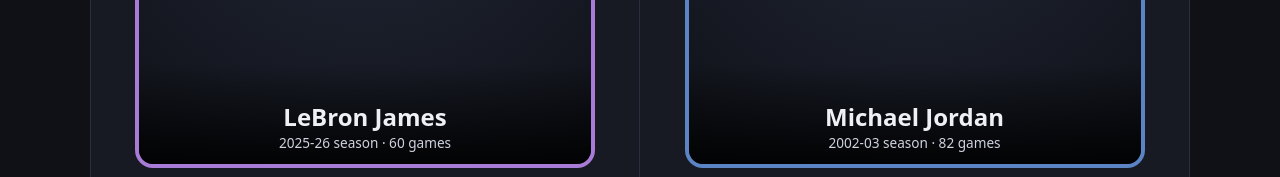
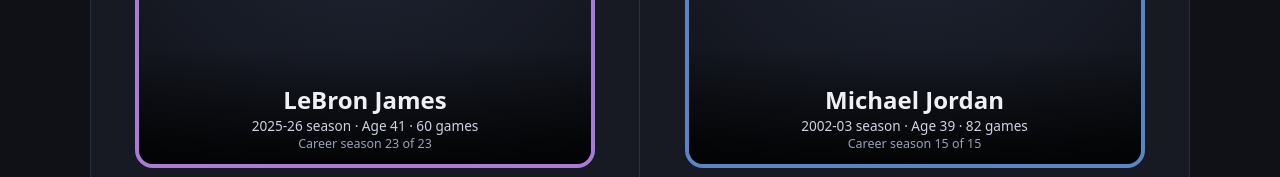
Before and after one commit to jcreollo00/lebron-stats-viz, a plain HTML site: page index.html in a window 1280 px wide. Shown: the part 577-754 px from the top of the page. Drawn offline with Linux system fonts and the light colour scheme.

Commit message:
Show age and career season on each player card
Add player birth dates and display age, games played, and career-season position in portrait captions.

```diff
--- a/css/style.css
+++ b/css/style.css
@@ -18,6 +18,7 @@ select{background:#0f1117;color:var(--text);border:1px solid var(--line);border-
 .cap{position:absolute;left:0;right:0;bottom:0;padding:36px 14px 12px;text-align:center;background:linear-gradient(transparent,rgba(0,0,0,.85))}
 .pname{font-size:1.5rem;font-weight:800}
 .season-label{color:#cfd3e0;font-size:.85rem}
+.season-label.dim{color:var(--muted);font-size:.78rem}
 .src{color:var(--muted);font-size:.8rem}
 .stats{width:100%;max-width:300px;display:grid;gap:8px}
 .stat{display:grid;grid-template-columns:52px 1fr 52px;align-items:center;gap:8px;font-size:.9rem}
--- a/data/kobe-bryant.js
+++ b/data/kobe-bryant.js
@@ -5,6 +5,7 @@ registerPlayer({
   id: "kobe-bryant",
   name: "Kobe Bryant",
   initials: "KB",
+  born: "1978-08-23",
   bref: "https://www.basketball-reference.com/players/b/bryanko01.html",
   seasons: [
     { season: "1996-97", team: "Los Angeles Lakers", gp: 71, pts: 7.6, reb: 1.9, ast: 1.3, fg: 41.7, tp: 37.5, blk: 0.3 },
--- a/data/lebron-james.js
+++ b/data/lebron-james.js
@@ -4,6 +4,7 @@ registerPlayer({
   id: "lebron-james",
   name: "LeBron James",
   initials: "LJ",
+  born: "1984-12-30",
   bref: "https://www.basketball-reference.com/players/j/jamesle01.html",
   seasons: [
     { season: "2003-04", team: "Cleveland Cavaliers", gp: 79, pts: 20.9, reb: 5.5, ast: 5.9, fg: 41.7, tp: 29.0, blk: 0.7 },
--- a/data/michael-jordan.js
+++ b/data/michael-jordan.js
@@ -3,7 +3,8 @@
 registerPlayer({
   id: "michael-jordan",
   name: "Michael Jordan",
-  initials: "MJ",
+    initials: "MJ",
+  born: "1963-02-17",
   bref: "https://www.basketball-reference.com/players/j/jordami01.html",
   seasons: [
     { season: "1984-85", team: "Chicago Bulls", gp: 82, pts: 28.2, reb: 6.5, ast: 5.9, fg: 51.5, tp: 17.3, blk: 0.8 },
--- a/data/stephen-curry.js
+++ b/data/stephen-curry.js
@@ -5,6 +5,8 @@ registerPlayer({
   id: "stephen-curry",
   name: "Stephen Curry",
   initials: "SC",
+  initials: "SC",
+  born: "1988-03-14",
   bref: "https://www.basketball-reference.com/players/c/curryst01.html",
   seasons: [
     { season: "2009-10", team: "Golden State Warriors", gp: 80, pts: 17.5, reb: 4.5, ast: 5.9, fg: 46.2, tp: 43.7, blk: 0.2 },
--- a/js/app.js
+++ b/js/app.js
@@ -32,6 +32,16 @@
   function seasonRow(p, s) { return p.seasons.filter(function (x) { return x.season === s; })[0]; }
   // "2014-15" -> 2014, used to compare seasons chronologically
   function startYear(s) { return parseInt(s.slice(0, 4), 10); }
+  // ↓ add these
+  function seasonIndex(p, s) { for (var i = 0; i < p.seasons.length; i++) if (p.seasons[i].season === s) return i; return -1; }
+  // Age on February 1 of the season (Basketball-Reference's convention).
+  function ageIn(p, season) {
+    if (!p.born) return null;
+    var b = p.born.split("-").map(Number);
+    var age = startYear(season) + 1 - b[0];
+    if (b[1] > 2 || (b[1] === 2 && b[2] > 1)) age--;
+    return age;
+  }
 
   function el(tag, attrs, kids) {
     var e = document.createElement(tag);
@@ -86,9 +96,12 @@
     var tried = 0, paths = ["images/players/" + p.id + "/" + st.season + ".jpg", "images/players/" + p.id + ".jpg"];
     img.onerror = function () { tried++; if (tried < paths.length) img.src = paths[tried]; };
     img.src = paths[0];
+    var age = ageIn(p, st.season);
+    var meta = st.season + " season" + (age != null ? " · Age " + age : "") + " · " + row.gp + " games";
     var cap = el("div", { "class": "cap" }, [
       el("div", { "class": "pname", text: p.name }),
-      el("div", { "class": "season-label", text: st.season + " season · " + row.gp + " games" })
+      el("div", { "class": "season-label", text: meta }),
+      el("div", { "class": "season-label dim", text: "Career season " + (seasonIndex(p, st.season) + 1) + " of " + p.seasons.length })
     ]);
     portrait.appendChild(cap);
     root.appendChild(portrait);
```
